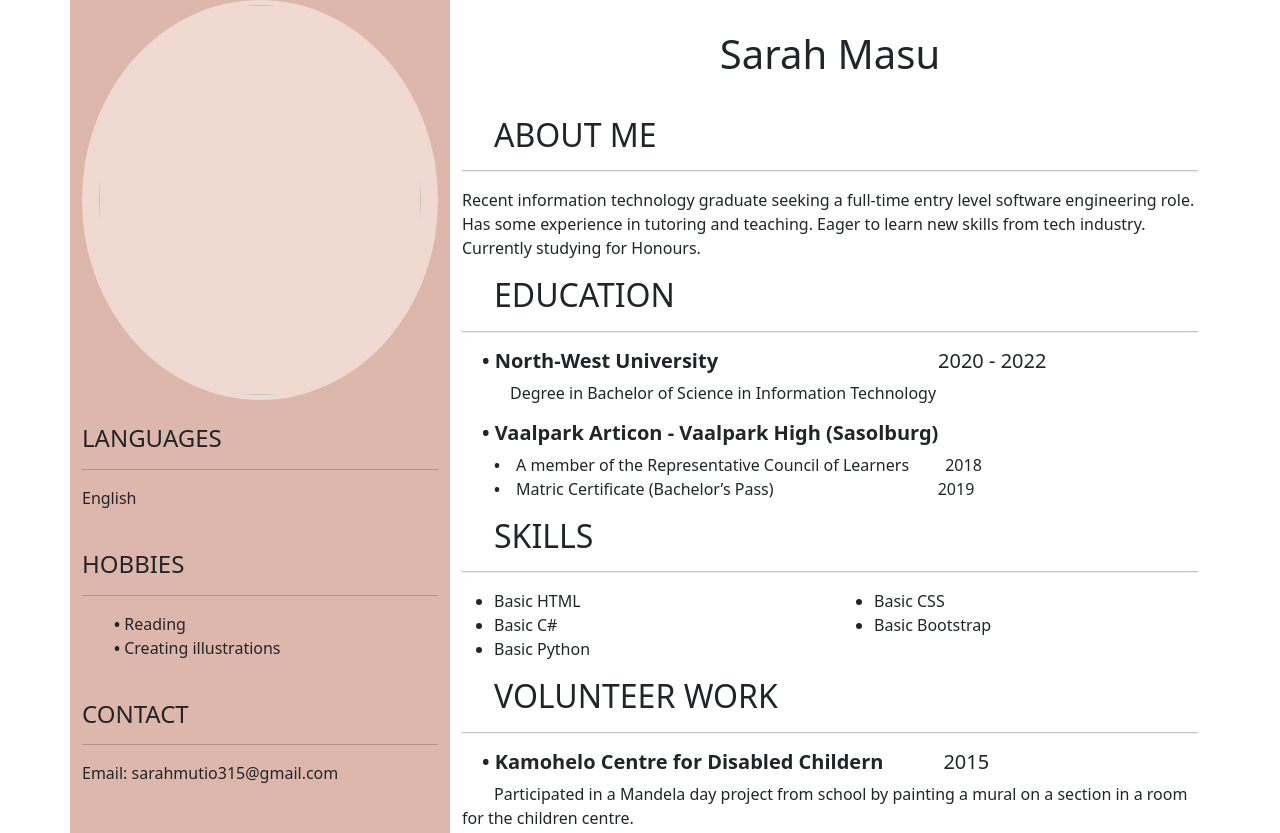
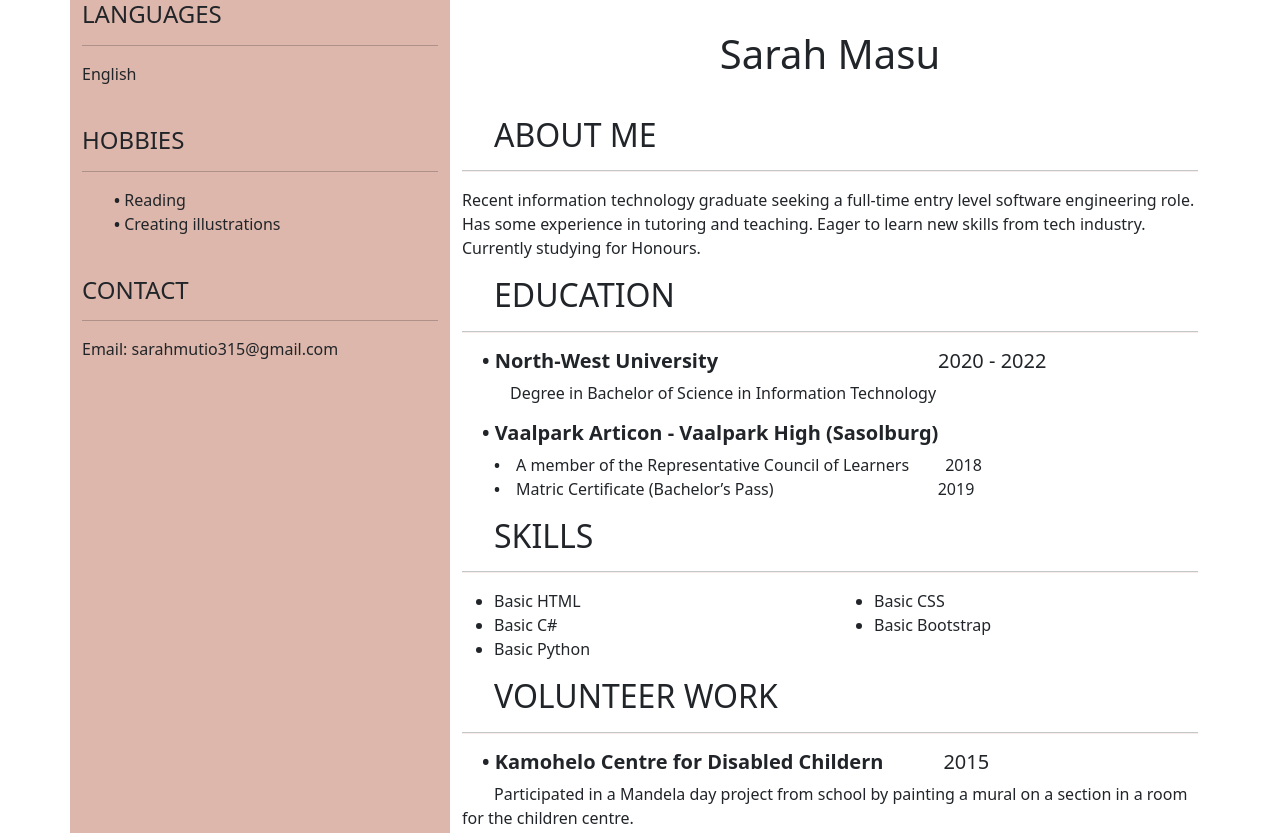
Before and after one commit to Icyfire315/myCV, a plain HTML site: page index.html in a window 1280 px wide. Shown: the top 833 px of the page. Drawn offline with nearby package versions, Linux system fonts and the light colour scheme.

Commit message:
Updated the website

```diff
--- a/index.html
+++ b/index.html
@@ -27,14 +27,6 @@
 
             <!--Col 1 will have contact details, hobbies and languages.-->
             <div class="col-md-4" style="background-color: #ddb7ab;">
-                <!---Added a image of myself-->
-                <div class="container-fluid">
-                    <div class="row">
-                        <img height="400" width="250" style="background-color: #efd9d1;">
-                    </div>
-                </div>
-
-                <br>
 
                 <!--The lanaguages I know-->
                 <h4>LANGUAGES</h4>
```
